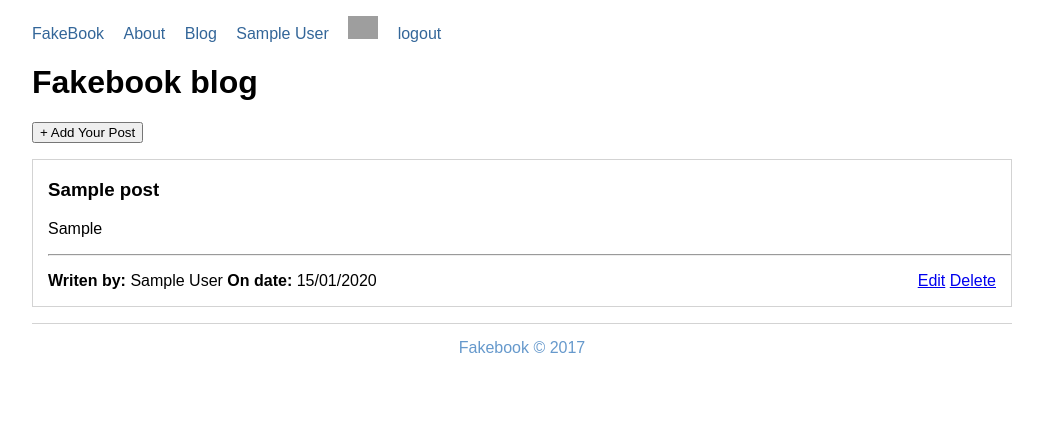
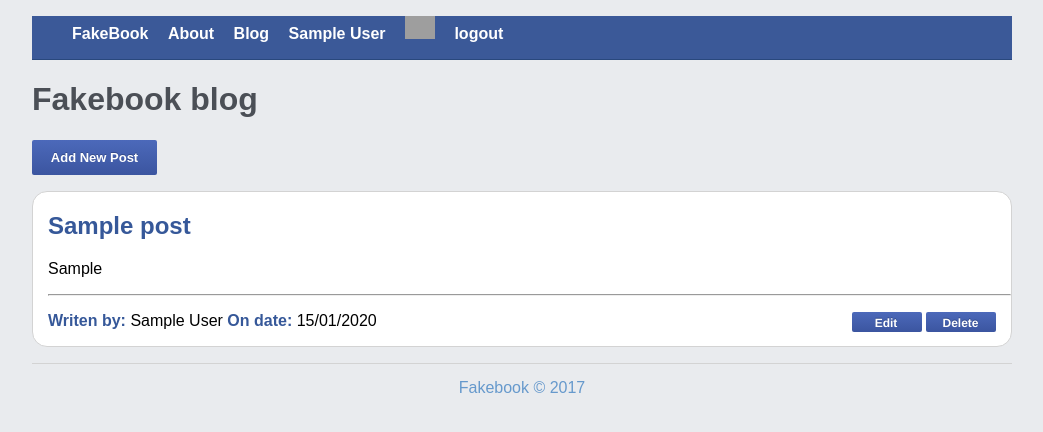
Before and after one commit to RoyBarsheshet/fackbook_blog, a PHP site: page /blog.php in a window 1280 px wide. Shown: the top 432 px of the page, without its empty margins (118-1161 px from the left). Run offline with PHP 8.4, Linux system fonts and the light colour scheme; the visitor is signed in with stand-in values (Sample User, id 1); tables that the repository leaves empty or names only in its code hold one stand-in row (values such as "Sample post"); some libraries are stand-ins or nearby versions; grey boxes are pictures that could not be loaded.

Commit message:
finel version including css

```diff
--- a/add_post.php
+++ b/add_post.php
@@ -50,8 +50,8 @@ $uid = $_SESSION['user_id'];
           <input type="text" name="title" value="<?= old('title');?>"><br><br>
           <label for="article">Article:</label><br>
           <textarea  rows="10" cols="50" name="article"><?= old('article'); ?></textarea><br><br>
-          <input type="submit" name="submit" value="Save Post">
-          <input type="button" value="Cancel"  onclick="window.location='blog.php';">
+          <input class="click-btn-large" type="submit" name="submit" value="Save Post">
+          <input class="click-btn-large" type="button" value="Cancel"  onclick="window.location='blog.php';">
           <span class="error"><?= $error; ?></span>
         </form>
 
--- a/blog.php
+++ b/blog.php
@@ -24,19 +24,19 @@ mysqli_query($link, "SET NAMES utf8");
 <?php include 'tpl/header.php'; ?>
       <div class="content">
         <h1>Fakebook blog</h1>
-        <p><input type="button" value="+ Add Your Post" onclick="window.location='add_post.php';"></p>
+        <p><input class="click-btn-large" type="button" value="Add New Post" onclick="window.location='add_post.php';"></p>
        <?php if ($posts) : ?>
         <?php foreach ($posts as $post): ?>
         <div class="post-box">
-          <h3><?= htmlentities($post['title']); ?></h3>
+          <h2 class="post-info"><?= htmlentities($post['title']); ?></h2>
           <p><?= str_replace("\n", '<br>',htmlentities($post['article'])); ?></p>
           <hr>
           <p>
-            <b>Writen by:</b> <?= htmlentities($post['first_name']);?> <?= htmlentities($post['last_name']);?> <b>On date:</b> <?= $post['date'];?>
+            <b class="post-info">Writen by:</b> <?= htmlentities($post['first_name']);?> <?= htmlentities($post['last_name']);?> <b class="post-info">On date:</b> <?= $post['date'];?>
             <?php if($post['user_id'] == $uid) : ?>
             <span class="right">
-              <a href="update_post.php?pid=<?= $post['id']; ?>">Edit</a>
-              <a href="delete_post.php?pid=<?= $post['id']; ?>">Delete</a>
+              <a class="post-btn" href="update_post.php?pid=<?= $post['id']; ?>">Edit</a>
+              <a class="post-btn" href="delete_post.php?pid=<?= $post['id']; ?>">Delete</a>
             </span>
             <?php endif; ?>
           </p>
--- a/css/style.css
+++ b/css/style.css
@@ -3,26 +3,53 @@ body{
   margin: 0;
   font-family: arial;
   font-size: 16px;
+  background-color: #e9ebee;
+}
+h1{
+ color:  #4b4f56;
 }
 .page-wrapper{
   margin: 0 auto;
   width: 980px;
   height: 100%;
 }
+.header{
+ background-color:  #3b5998;
+ border-bottom: 1px solid #29487d;
+    height: 43px;
+
+}
 .header ul{
   list-style: none;
-  padding: 0;
+/* padding-top: 12px;*/
+ height: inherit;
 }
 .header ul li{
   display: inline;
   margin-right: 15px;
+  height: inherit;
 }
 .header ul li a{
   text-decoration: none;
-  color: #336699;
+  color: white;
+  font-weight: bold;
 }
-.header ul li a:hover{
-  color: #6699cc;
+.btn-5 {
+ border: 0 solid;
+  box-shadow: inset 0 0 20px rgba(255, 255, 255, 0);
+  /*outline: 1px solid;*/
+  outline-color: rgba(255, 255, 255, .5);
+  outline-offset: 0px;
+  text-shadow: none;
+  transition: all 1250ms cubic-bezier(0.19, 1, 0.22, 1);
+}
+
+.btn-5:hover {
+  /*border: 1px solid;*/
+  box-shadow: inset 0 0 20px rgba(255, 255, 255, .5), 0 0 20px rgba(255, 255, 255, .2);
+  outline-color: rgba(255, 255, 255, 0);
+  outline-offset: 15px;
+  text-shadow: 1px 1px 2px #427388;
 }
 .footer p{
 border-top: 1px solid lightgray;
@@ -37,13 +64,117 @@ span.error{
   border: 1px solid lightgray;
   margin-bottom: 15px;
   padding-left: 15px;
+  background-color: white;
+  border-radius: 15px;
 
 }
 span.right{
   float: right;
   margin-right: 15px;
+}
+.post-info{
+  color: #365899;
+}
+.click-btn{
+  /* padding-right: 5px; */
+
+/* -webkit-font-smoothing: antialiased; */
+
+/* font-family: helvetica, arial, sans-serif; */
+
+font-weight: bold;
+
+font-size: 12px;
+
+/* line-height: 1; */
+
+text-decoration: none;
+
+text-shadow: 0 -1px 0 #354c8c;
+
+/* vertical-align: top; */
+
+white-space: nowrap;
+
+color: #fff;
+
+background: linear-gradient(#4c69ba, #3b55a0);
+
+/* box-sizing: border-box; */
+
+/* display: inline-block; */
+
+height: 20px;
+
+/* padding: 5px 5px 0 4px; */
+
+width: 70px;
+
+text-align: center;
+
+border: 0;
+
+border-radius: 2px;
+}
+.click-btn-large{
+  width: 125px;
+  height: 35px;
+
+font-weight: bold;
+
+font-size: 13px;
+
+text-decoration: none;
+
+text-shadow: 0 -1px 0 #354c8c;
+
+white-space: nowrap;
+
+color: #fff;
+
+background: linear-gradient(#4c69ba, #3b55a0);
+
+text-align: center;
+
+border: 0;
+
+border-radius: 2px;
+}
+.click-btn-large:hover{
+    background: white;
+  color: #4c69ba;
+  border: 2px solid #4c69ba;
+}
+.post-btn{
+
+  /*padding-right: 5px;*/
+    -webkit-font-smoothing: antialiased;
+  font-family: helvetica, arial, sans-serif;
+  font-weight: bold;
+  font-size: 12px;
+  line-height: 1;
+
   text-decoration: none;
+  text-shadow: 0 -1px 0 #354c8c;
+  vertical-align: top;
+  white-space: nowrap;
 
+  color: #fff;
+  background: linear-gradient(#4c69ba, #3b55a0);
+
+  box-sizing: border-box;
+  display: inline-block;
+  height: 20px;
+  padding: 5px 5px 0 4px;
+width: 70px;
+text-align: center;
+  border: 0;
+  border-radius: 2px;
+
+}
+.img-profile{
+  width: 500px;
+  border: 2px solid #4c69ba;
 }
 #sm-box {
   background: green;
--- a/delete_post.php
+++ b/delete_post.php
@@ -50,8 +50,8 @@ if(isset($_POST['submit'])){
         <h1>Are you sure you want to delete this post?</h1>
         <form method="post" action="">
 
-          <input type="submit" name="submit" value="Delete">
-          <input type="button" value="Cancel"  onclick="window.location='blog.php';">
+          <input class="click-btn-large" type="submit" name="submit" value="Delete">
+          <input class="click-btn-large" type="button" value="Cancel"  onclick="window.location='blog.php';">
 
         </form>
 
--- a/signin.php
+++ b/signin.php
@@ -79,7 +79,7 @@ if(isset($_POST['submit'])){
           <input type="text" name="email" id="eamil" value="<?= old('email'); ?>"><br><br>
           <label for="password">Password:</label><br>
       <input type="password" name="password" id="password"><br><br>
-      <input type="submit" name="submit" value="Sign In">
+      <input class="click-btn-large" type="submit" name="submit" value="Sign In">
       <span class="error"> <?= $error; ?></span>
         </form>
 
--- a/signup.php
+++ b/signup.php
@@ -111,7 +111,7 @@ if(isset($_POST['submit'])){
       <input type="password" name="confirm_password" id="confirm_Password">
       <span class="error"> <?= $error['confirm_password']; ?></span><br><br>
 
-      <input type="submit" name="submit" value="Sign Up">
+      <input class="click-btn-large" type="submit" name="submit" value="Sign Up">
 
         </form>
 
--- a/tpl/header.php
+++ b/tpl/header.php
@@ -10,20 +10,20 @@
     <div class="page-wrapper">
       <div class="header">
         <ul>
-          <li><a href="./">FakeBook</a></li>
-          <li><a href="about.php">About</a></li>
-          <li><a href="blog.php">Blog</a></li>
+          <li><a class="btn-5" href="blog.php">FakeBook</a></li>
+          <li><a  class="btn-5" href="about.php">About</a></li>
+          <li><a class="btn-5" href="blog.php">Blog</a></li>
            <?php if (! isset($_SESSION['user_id']) ): ?>
-          <li><a href="signin.php">Sign in</a></li>
-          <li><a href="signup.php">Sign up</a></li>
+          <li><a class="btn-5" href="signin.php">Sign in</a></li>
+          <li><a class="btn-5" href="signup.php">Sign up</a></li>
           <?php else:?>
-          <li><a href="user_profile.php"><?= htmlentities($_SESSION['user_name']); ?></a></li>
+          <li><a class="btn-5" href="user_profile.php"><?= htmlentities($_SESSION['user_name']); ?></a></li>
           <li>
-            <a href="user_profile.php">
+            <a class="btn-5" href="update_avatar.php">
               <img border="0" width="30" src="images/<?= $_SESSION['user_avatar']; ?>">
             </a>
           </li>
-          <li><a href="logout.php">logout</a></li>
+          <li class="btn-5"><a href="logout.php">logout</a></li>
           <?php endif;?>
         </ul>
       </div>
--- a/update_avatar.php
+++ b/update_avatar.php
@@ -42,12 +42,14 @@ if(isset($_POST['submit'])){
 ?>
 <?php include 'tpl/header.php'; ?>
       <div class="content">
+
         <h1>Update profile picture</h1>
+        <p><img border="0" class="img-profile" src="images/<?= $_SESSION['user_avatar']; ?>"></p><br><br>
         <form method="post" action="" enctype="multipart/form-data">
           <label for="image">Image Profile<label><br><br>
           <input type="file" name="image" id="image"><br><br>
-          <input type="submit" name="submit" value="Update Image">
-          <input type="button" value="Cancel"  onclick="window.location='blog.php';">
+          <input class="click-btn-large" type="submit" name="submit" value="Update Image">
+          <input class="click-btn-large" type="button" value="Cancel"  onclick="window.location='blog.php';">
 
         </form>
 
--- a/update_post.php
+++ b/update_post.php
@@ -72,8 +72,8 @@ $article = mysqli_real_escape_string($link, $article);
       <input type="text" name="title" value="<?= $post['title']; ?>"><br><br>
       <label for="article">Article:</label><br>
       <textarea rows="10" cols="50" name="article"><?= $post['article']; ?></textarea><br><br>
-      <input type="submit" name="submit" value="Update post">
-      <input type="button" value="Cancel" onclick="window.location='blog.php';">
+      <input class="click-btn-large" type="submit" name="submit" value="Update post">
+      <input class="click-btn-large" type="button" value="Cancel" onclick="window.location='blog.php';">
       <span class="error"><?= $error; ?></span>
     </form>
   </div>
```
Also changed, not shown: about.php (+6 -2 lines), user_profile.php (+46 -71 lines), images/2017.08.12.19.02.42-2016-08-05_06.41.39.jpg (added), images/2017.08.12.19.03.21-20121006_104543-1.jpg (added), images/2017.08.12.19.03.45-2016-08-04_22.06.18.jpg (added), images/about_us.jpg (added).
